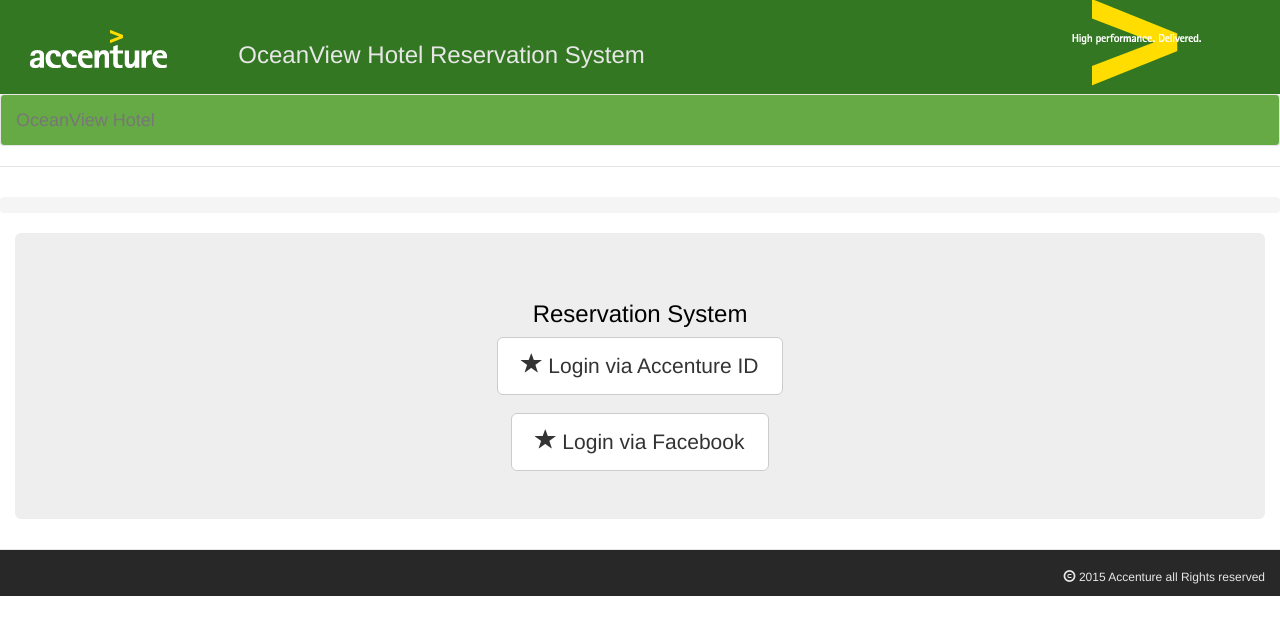
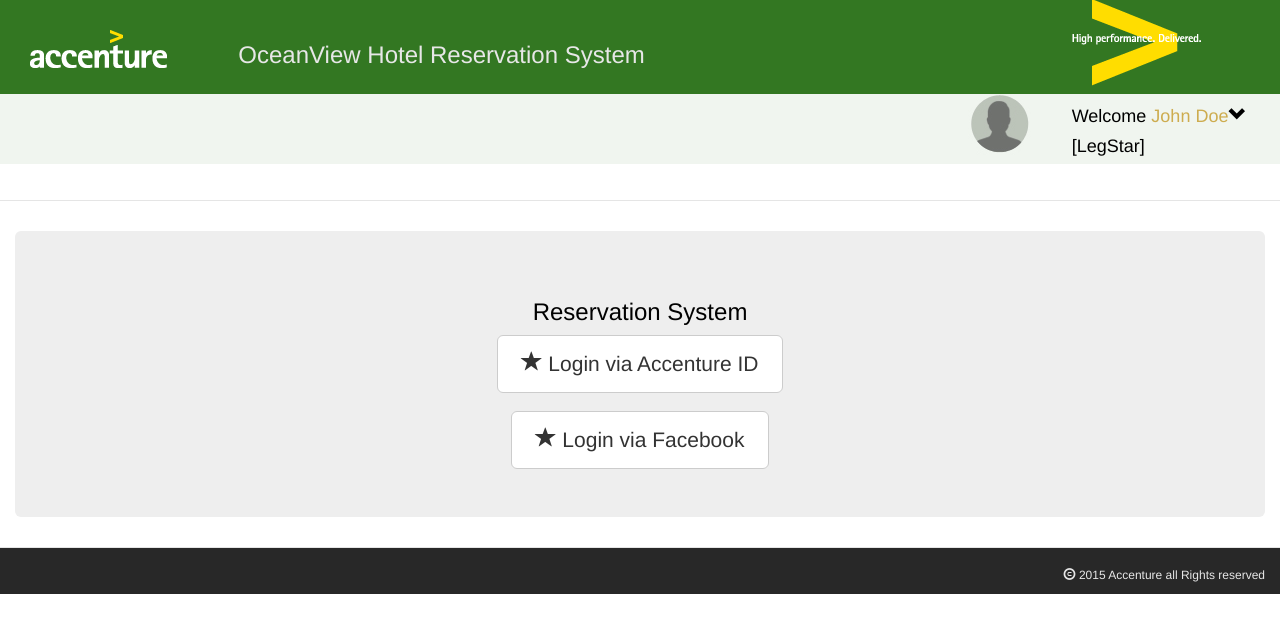
Before and after one commit to ankittanna/AppModernization, a website: page app/index.html at #/search/delete in a window 1280 px wide. Drawn offline with nearby package versions, Linux system fonts and the light colour scheme; some packages are replaced by stand-ins of ours; files that its build step writes are made by us from their sources; a script that the page names is missing.

Commit message:
User Profile Controller, Breadcrumb
User Profile & Breadcrumb formatting

```diff
--- a/app/index.html
+++ b/app/index.html
@@ -21,7 +21,7 @@
     <![endif]-->
 
     <!-- Add your site or application content here -->
-        <div class="header">
+        <div class="header" ng-controller="IndexCtrl as index">
             <div class="title container-fluid">
                 <div class="hidden-xs col-sm-2 col-md-2">
                     <img id="logo" src="images/AccLogo.png">
@@ -32,6 +32,22 @@
                     <img src="images/AccGTSymbol.png">
                 </div>
             </div>
+
+            <div class="userInfo container-fluid">
+                <div class="hidden-xs col-sm-9 col-md-9"> </div>
+                <div class="col-xs-2 col-sm-2 col-md-1"><img src="images/profile_pic.PNG"></div>
+                <div class="col-xs-2 col-sm-2 col-md-2">
+                    <h4>Welcome <span id="userName">{{uesrName}}</span><span class="glyphicon glyphicon-chevron-down"></span></h4>
+                    <h4>[LegStar]</h4>
+                </div>
+            </div>
+            <ol class="ab-nav breadcrumb">
+    <li ng-repeat="breadcrumb in breadcrumbs.get() track by breadcrumb.path" ng-class="{ active: $last }">
+      <a ng-if="!$last" ng-href="#{{ breadcrumb.path }}" ng-bind="breadcrumb.label" class="margin-right-xs"></a>
+      <span ng-if="$last" ng-bind="breadcrumb.label"></span>
+    </li>
+    </ol>
+        <!--
           <div class="navbar navbar-default" role="navigation">
             <div class="container-fluid">
 
@@ -54,11 +70,12 @@
                  <!--  <li id="searchTab" class="active" onClick="switchTabStyle(this)"><a ng-href="#/search">Home</a></li> -->
                   <!-- <li  id="bookTab" onClick="switchTabStyle(this)"><a href="#/details">Book A Room</a></li> -->
                   <!--<li><a ng-href="#/about">About</a></li>
-                  <li><a ng-href="#/">Contact</a></li> -->
+                  <li><a ng-href="#/">Contact</a></li>
                 </ul>
               </div>
             </div>
           </div>
+-->
         </div>
 
         <div class="container-fluid">
@@ -189,6 +206,7 @@
         <script src="scripts/controllers/view.js"></script>
         <script src="scripts/controllers/delete.js"></script>
         <scirpt src="scripts/controllers/edit.js"></scirpt>
+        <script src="scripts/controllers/index.js"></script>
         <script src="scripts/appModernization.js"></script>
         <script src="scripts/factory/appModernizationFactory.js"></script>
         <!-- endbuild -->
--- /dev/null
+++ b/app/scripts/controllers/index.js
@@ -0,0 +1,16 @@
+'use strict';
+
+/**
+ * @ngdoc function
+ * @name appModernizationApp.controller:IndexCtrl
+ * @description
+ * # IndexCtrl
+ * Controller of the appModernizationApp
+ */
+angular.module('appModernizationApp')
+  .controller('IndexCtrl', ['$scope','$http','HRS','$location','breadcrumbs',function ($scope,$http,HRS,$location,breadcrumbs) {
+
+    $scope.uesrName = "John Doe";
+    $scope.breadcrumbs = breadcrumbs;
+
+  }]);
--- a/app/styles/main.css
+++ b/app/styles/main.css
@@ -200,3 +200,17 @@
     width: 70px;
     padding: 10px 0 0 0 !important;
 }
+
+.userInfo{
+    height:70px;
+    background-color: #F0F5EF;
+
+}
+#userName{
+       color:#CDAC4F;
+
+}
+.ab-nav{
+    background: #fff;
+    font-size:20px;
+}
--- a/app/views/main.html
+++ b/app/views/main.html
@@ -1,11 +1,11 @@
 <div class="row" ng-controller="MainCtrl as main">
 
-    <ol class="ab-nav breadcrumb">
+    <!--<ol class="ab-nav breadcrumb">
     <li ng-repeat="breadcrumb in breadcrumbs.get() track by breadcrumb.path" ng-class="{ active: $last }">
       <a ng-if="!$last" ng-href="#{{ breadcrumb.path }}" ng-bind="breadcrumb.label" class="margin-right-xs"></a>
       <span ng-if="$last" ng-bind="breadcrumb.label"></span>
     </li>
-    </ol>
+    </ol>-->
 
     <div class="col-xs-12">
         <div class="jumbotron">
```
Also changed, not shown: app/views/delete.html (+2 -2 lines), app/views/details.html (+2 -2 lines), app/views/edit.html (+2 -2 lines), app/views/search.html (+2 -2 lines), app/views/view.html (+2 -2 lines), app/images/profile_pic.PNG (added).
